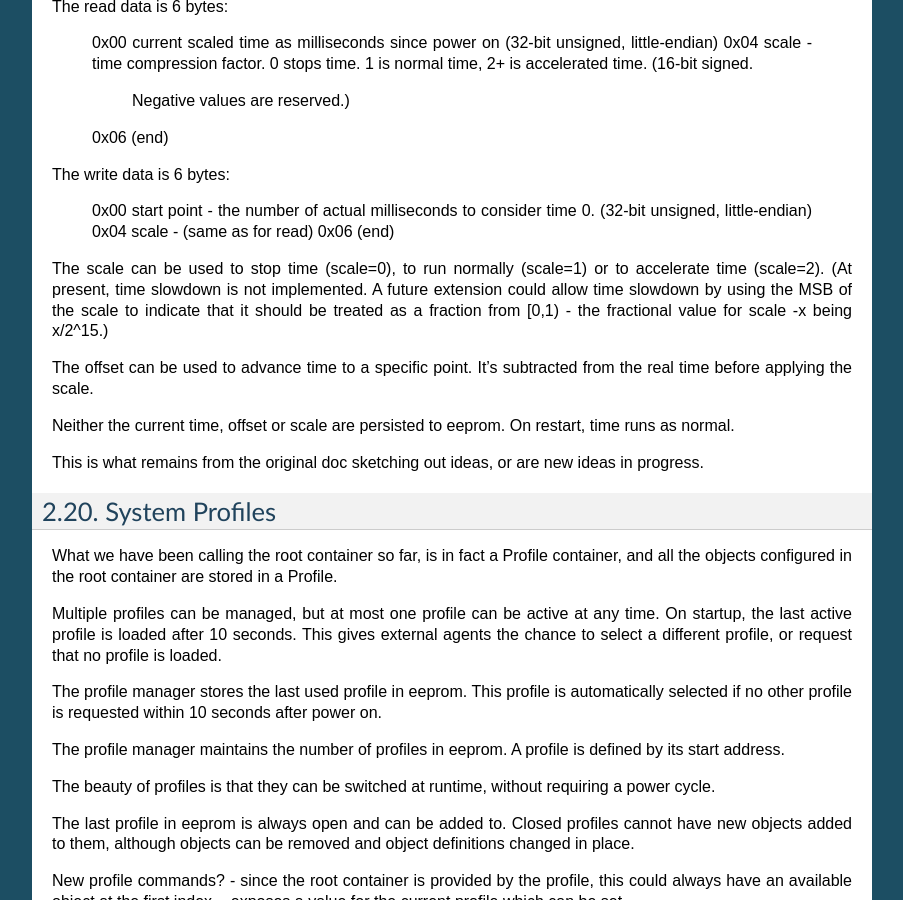
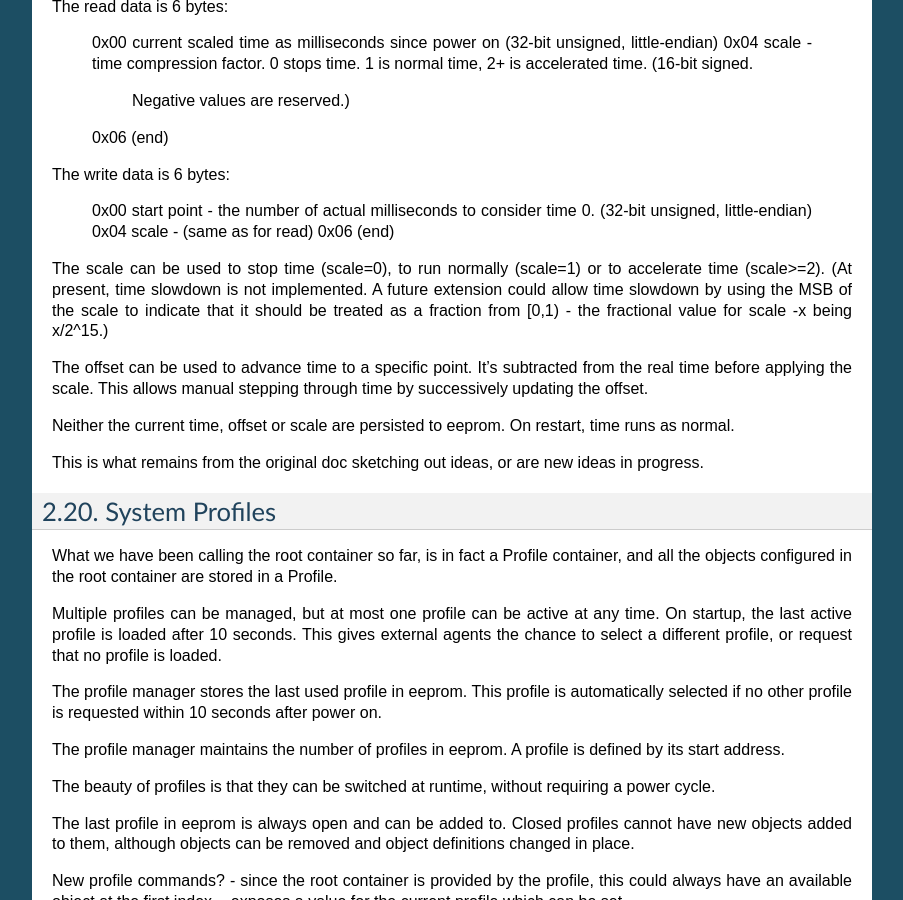
Before and after one commit to BrewPi/brewpi-developerdocs, a Sphinx documentation site: the page built from source/brewpi-embedded.rst, in a window 1280 px wide and 900 px high, scrolled down 14162 px. Shown: the whole window, without its empty margins (198-1101 px from the left). Built offline with Sphinx 7.4.7, drawn with Linux system fonts in a browser that asks for light colours; formulas are drawn with MathJax 3; pages that are not in the unit, such as notebooks, are missing from menus.

Commit message:
ScaledTicksValue clarification

```diff
--- a/source/brewpi-embedded.rst
+++ b/source/brewpi-embedded.rst
@@ -829,12 +829,13 @@ The write data is 6 bytes:
     0x04    scale - (same as for read)
     0x06    (end)
 
-The scale can be used to stop time (scale=0), to run normally (scale=1) or to accelerate time (scale=2).
+The scale can be used to stop time (scale=0), to run normally (scale=1) or to accelerate time (scale>=2).
 (At present, time slowdown is not implemented. A future extension could allow time slowdown by using the MSB of the
 scale to indicate that it should be treated as a fraction from [0,1) - the fractional value for scale -x being
 x/2^15.)
 
 The offset can be used to advance time to a specific point. It's subtracted from the real time before applying the scale.
+This allows manual stepping through time by successively updating the offset.
 
 Neither the current time, offset or scale are persisted to eeprom. On restart, time runs as normal.
 
```
